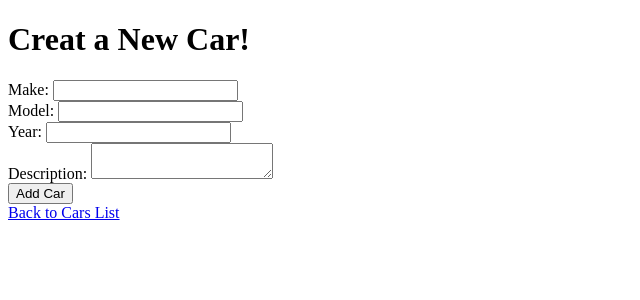
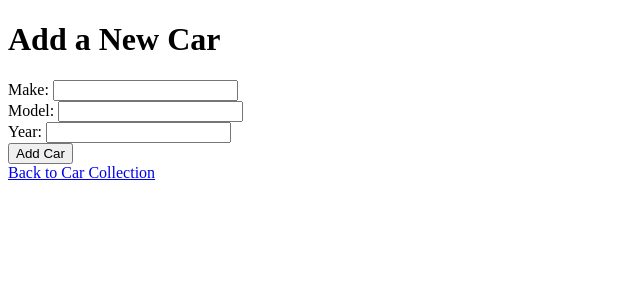
Before and after one commit to nowramohammad/men-stack-crud-app-lab, a Node project: template views/new.ejs in a window 1280 px wide. Shown: the top 300 px of the page, without its empty margins (0-640 px from the left). Run offline with Node 20 templates, Linux system fonts and the light colour scheme; the template is opened without the code that fills it, so the values that code supplies are empty; some libraries are stand-ins or nearby versions.

Commit message:
adding files

```diff
--- a/package.json
+++ b/package.json
@@ -8,11 +8,12 @@
   },
   "author": "",
   "license": "ISC",
-  "description": "",
   "dependencies": {
     "dotenv": "^16.4.5",
     "ejs": "^3.1.10",
     "express": "^4.21.0",
     "mongoose": "^8.6.3"
-  }
+  },
+  "devDependencies": {},
+  "description": ""
 }
--- a/server.js
+++ b/server.js
@@ -1,62 +1,71 @@
-require("dotenv").config();
+const express = require('express');
+const mongoose = require('mongoose');
+
+const dotenv = require('dotenv');
+const Car = require('./models/car.js');
+
+dotenv.config();
+const app = express();
+const PORT = process.env.PORT || 3000;
+
+app.set('view engine', 'ejs');
+
+app.use(express.urlencoded({ extended: true }));
 
 
-const express = require("express");
-const app = express();
-const mongoose = require("mongoose");
-app.use(express.urlencoded({ extended: true }));
-//const router = express.Router();
-mongoose.connect(process.env.MONGODB_URI)
-app.get("/", (req,res) => {
-    res.send("Cars app Home Page");
-})
-app.post("/cars", async (req,res) => {
-    const newCar = new Car (req.body);
-    await newCar.save();
-    res.redirect('/cars');
+mongoose.connect(process.env.MONGODB_URI, )
+    .then(() => console.log("MongoDB connected"))
+    .catch(err => console.log(err));
+
+
+app.get('/test', (req, res) => {
+    res.send("Server is running!");
 });
-const car = await Car.creat(req.body)
-res.json(Car);
-// server.js the connection
-mongoose.connection.on("connected", () => {
-    console.log(`Connected to MongoDB ${mongoose.connection.name}.`);
-});
-mongoose.connection.on("error",(err) => {
-    console.log(`failed to connect${err}.`);
 
-});
+
 app.get('/cars', async (req, res) => {
-    const cars = await Car.find();
+    const cars = await Car.find({});
     res.render('index', { cars });
 });
-//const Car = require("./models/car.js");
-const carRoutes = require("./routes/cars");
-app.use("/cars", carRoutes);
+
 
 app.get('/cars/new', (req, res) => {
     res.render('new');
 });
+
+
 app.post('/cars', async (req, res) => {
-    const newCar = new Car(req.body);
-    await newCar.save();
-    res.redirect('/cars')
+    try {
+        const newCar = await Car.create(req.body);
+
+        res.redirect('/cars');
+    } catch (err) {
+        res.render('new', { error: err.message }); // Pass error to the new.ejs view
+    }
 });
-
-//GET and route
-const Car = require("./models/car.js");
-app.get("/", (req, res) => {
-    res.send("Cars app Home page")
-});
+// edit
 app.get('/cars/edit/:id', async (req, res) => {
     const car = await Car.findById(req.params.id);
     res.render('edit', { car });
 });
+
+app.post('/cars/edit/:id', async (req, res) => {
+    try {
+        await Car.findByIdAndUpdate(req.params.id, req.body);
+        res.redirect('/cars');
+    } catch (err) {
+        const car = await Car.findById(req.params.id);
+        res.render('edit', { car, error: err.message }); // Pass error to the edit.ejs view
+    }
+});
+
 
 app.post('/cars/delete/:id', async (req, res) => {
     await Car.findByIdAndDelete(req.params.id);
     res.redirect('/cars');
 });
 
-app.listen(3000, () => {
-    console.log("building a CRUD cars app using port 3000");
+
+app.listen(PORT, () => {
+    console.log(`Server is running on http://localhost:${PORT}`);
 });
--- a/views/new.ejs
+++ b/views/new.ejs
@@ -2,30 +2,27 @@
 <html lang="en">
 <head>
     <meta charset="UTF-8">
-    <meta name="viewport" content="width=device-width, initial-scale=1.0">
-    <title>Creat a New Fruit!</title>
+    <title>Add New Car</title>
 </head>
 <body>
-    <h1>Creat a New Car!</h1>
-
+    <h1>Add a New Car</h1>
+    <% if (typeof error !== 'undefined') { %>
+        <p style="color: red;"><%= error %></p>
+    <% } %>
     <form action="/cars" method="POST">
-            <label for="make">Make:</label>
+        <label>Make:</label>
         <input type="text" name="make" required>
         <br>
-            <label for="model">Model:</label>
+        <label>Model:</label>
         <input type="text" name="model" required>
         <br>
-            <label for="year">Year:</label>
+        <label>Year:</label>
         <input type="number" name="year" required>
-            <br>
-            <label>Description:</label>
-        <textarea name="description"></textarea>
+
+
         <br>
         <button type="submit">Add Car</button>
-
     </form>
-        <a href="/cars">Back to Cars List</a>
-
-    </form>
+    <a href="/cars">Back to Car Collection</a>
 </body>
 </html>
```
Also changed, not shown: models/car.js (+12 -10 lines), routes/cars.js (deleted, +0 -18 lines), views/edit.ejs (+9 -9 lines), views/index.ejs (+3 -11 lines), 1 other file. Lines whose indentation alone changed are shown as unchanged.
